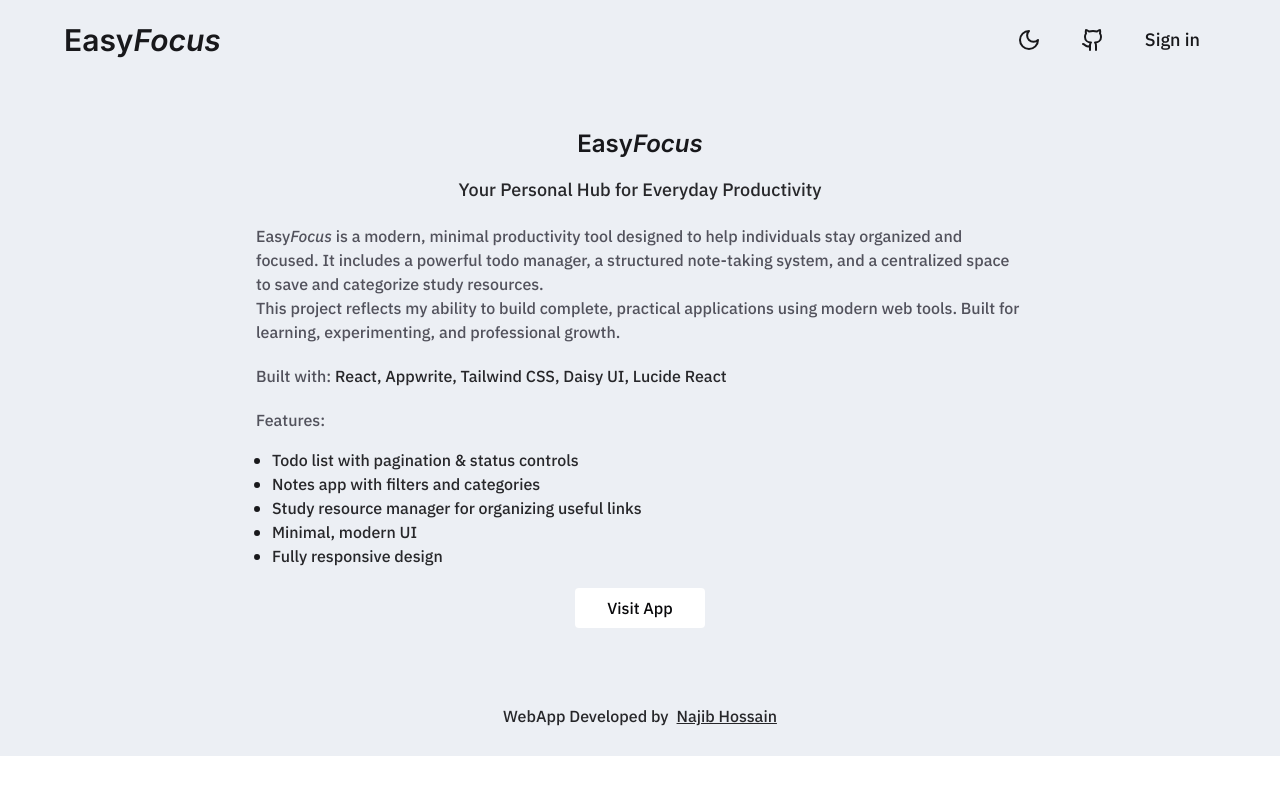
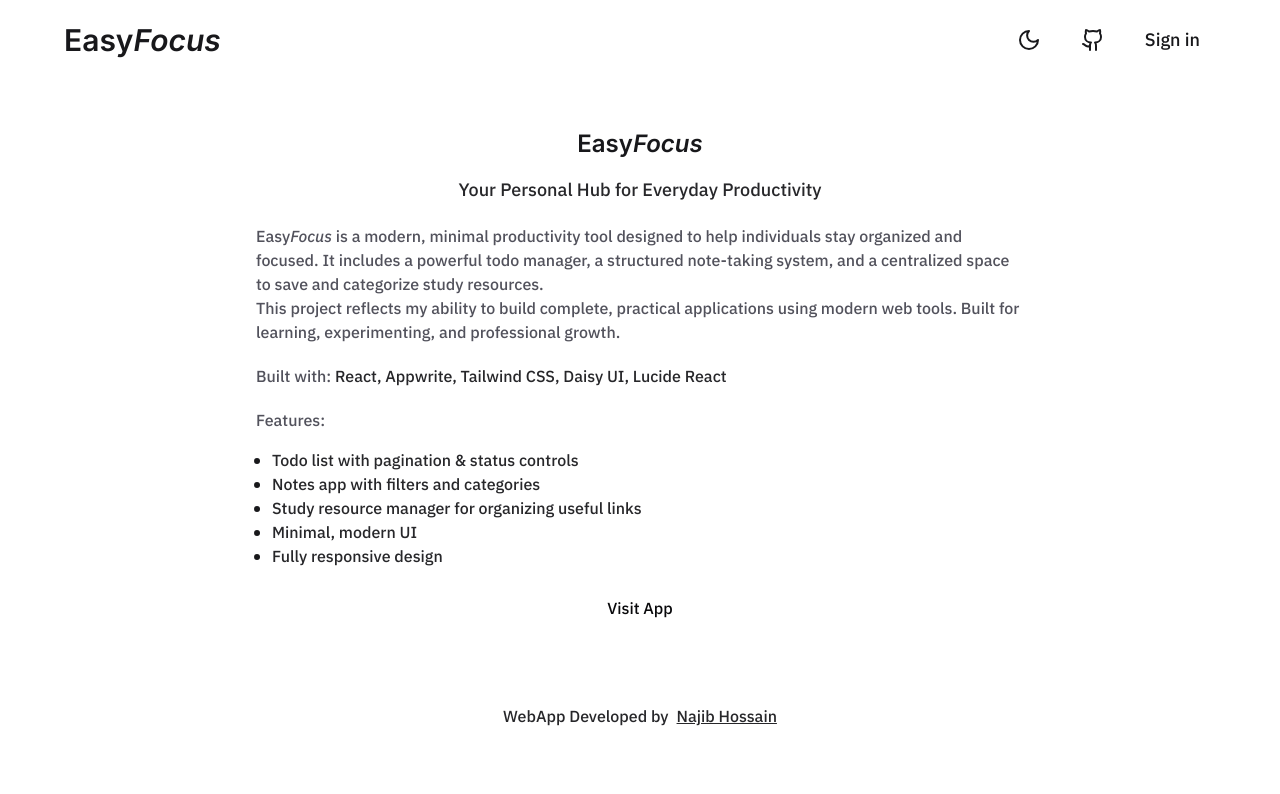
Before and after one commit to NajibHos/EasyFocus, a React (Vite) app: page / in a window 1280 px wide. Shown: the top 794 px of the page. Built offline with nearby package versions, Linux system fonts and the light colour scheme; no server answers.

Commit message:
Update light mode background color

```diff
--- a/src/index.css
+++ b/src/index.css
@@ -11,7 +11,7 @@
 
 /* custom css */
 body {
-  background-color: #eceff4;
+  background-color: #ffffff;
 }
 
 /* removing scrollbar */
```
